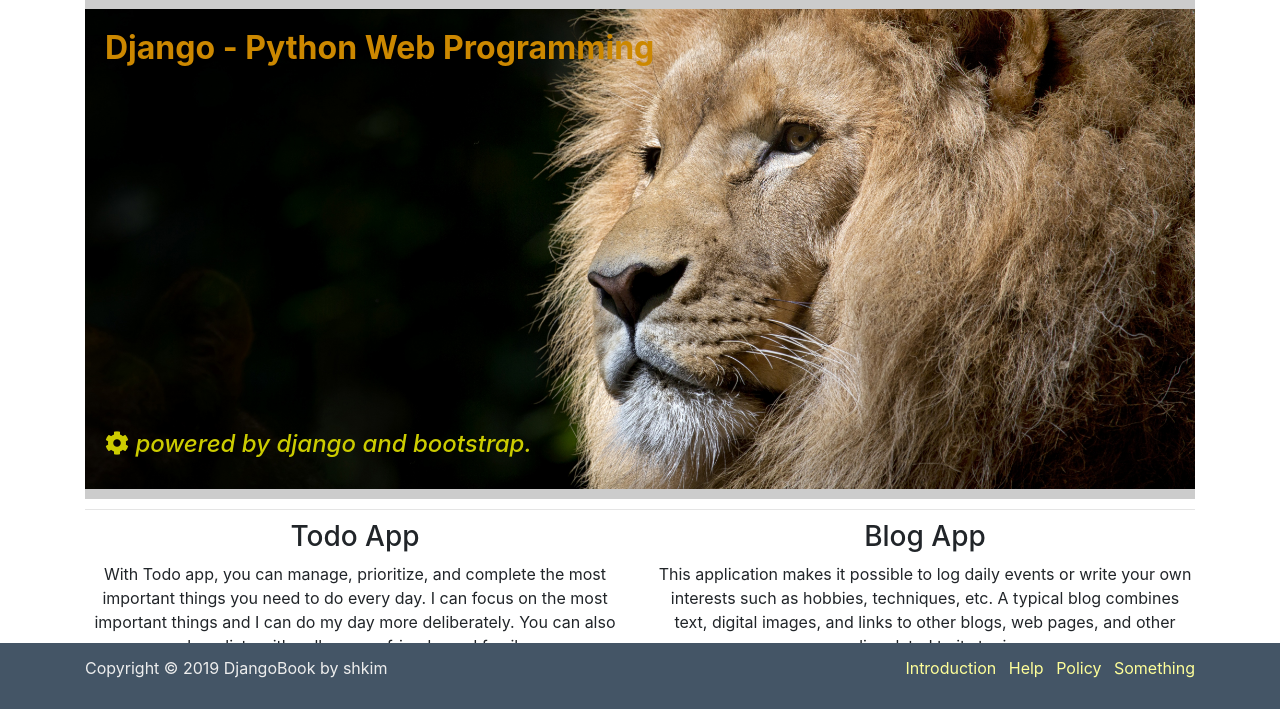
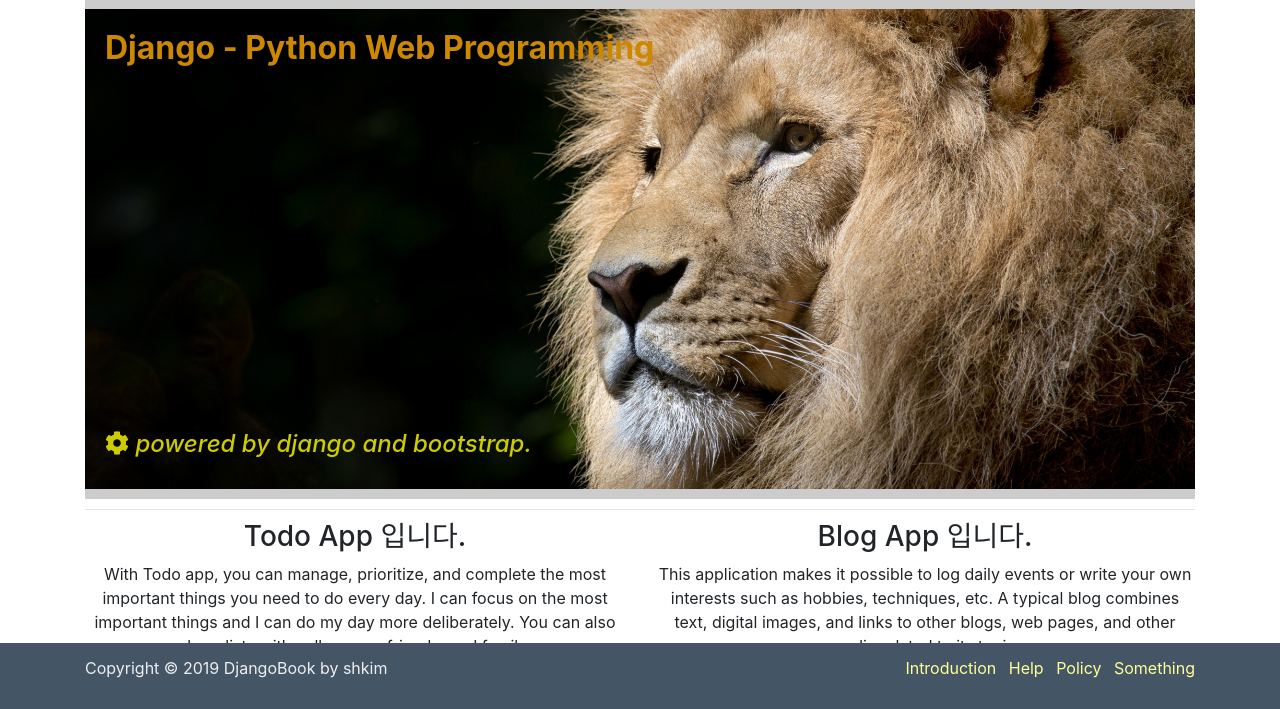
Before and after one commit to JayceShin/djangoTodo, a Django app: page / in a window 1280 px wide. Shown: the part 91-800 px from the top of the page. Run offline with Django 3.2, Linux system fonts and the light colour scheme; some libraries are stand-ins or nearby versions.

Commit message:
kangsik branch commit

```diff
--- a/templates/home.html
+++ b/templates/home.html
@@ -57,14 +57,14 @@ footer ul li {
 
     <div class="row text-center">
         <div class="col-sm-6">
-            <h3>Todo App</h3>
+            <h3>Todo App 입니다.</h3>
             <p>With Todo app, you can manage, prioritize, and complete the most important things
                 you need to do every day. I can focus on the most important things
                 and I can do my day more deliberately.
                 You can also share lists with colleagues, friends, and family.</p>
         </div>
         <div class="col-sm-6">
-            <h3>Blog App</h3>
+            <h3>Blog App 입니다.</h3>
             <p>This application makes it possible to log daily events or write your own interests
                 such as hobbies, techniques, etc.
                 A typical blog combines text, digital images, and links to other blogs, web pages,
```
